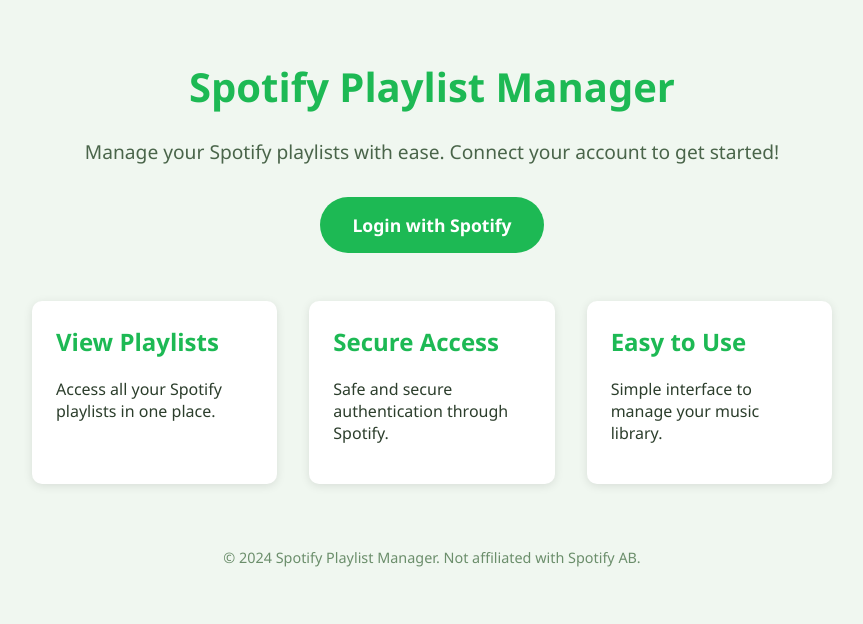
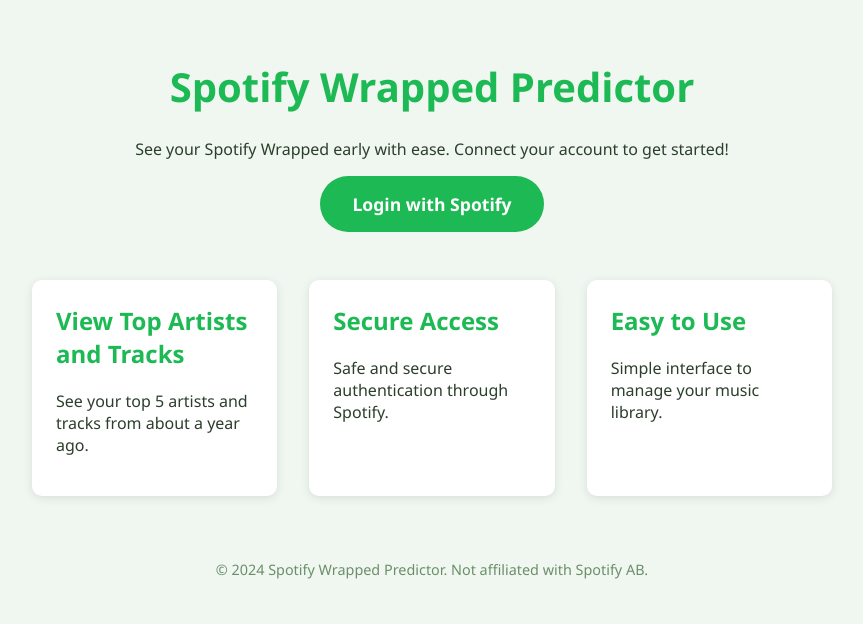
Before and after one commit to richnicky2005/Spotify-Wrapped-Predictor, a Flask app: page / in a window 1280 px wide. Shown: the top 624 px of the page, without its empty margins (208-1071 px from the left). Run offline with Flask 3, Linux system fonts and the light colour scheme.

Commit message:
HTML Layout complete

```diff
--- a/templates/homepage.html
+++ b/templates/homepage.html
@@ -3,7 +3,7 @@
   <head>
     <meta charset="UTF-8" />
     <meta name="viewport" content="width=device-width, initial-scale=1.0" />
-    <title>Your Spotify Stats</title>
+    <title>Your Spotify Wrapped</title>
     <style>
       body {
         font-family: "Segoe UI", Tahoma, Geneva, Verdana, sans-serif;
@@ -195,6 +195,10 @@
         </div>
         {% endfor %}
       </div>
+      <footer>
+        <p>© 2024 Spotify Wrapped Predictor. Not affiliated with Spotify AB.</p>
+    </footer>
     </div>
+
   </body>
 </html>
--- a/templates/index.html
+++ b/templates/index.html
@@ -2,21 +2,20 @@
 <head>
     <meta charset="UTF-8">
     <meta name="viewport" content="width=device-width, initial-scale=1.0">
-    <title>Spotify Playlist Manager</title>
-    <link rel="stylesheet" href="{{ url_for('static', filename='styles.css') }}">
-    <link rel="shortcut icon" href="../favicon.ico" type="image/x-icon">
-    <link rel="icon" href="../favicon.ico" type="image/x-icon">
+    <title>Spotify Wrapped Predictor</title>
+    <link rel="stylesheet" href="/static/styles.css">
+    <link rel="shortcut icon" href="/favicon.ico" type="image/x-icon">
+    <link rel="icon" href="/favicon.ico" type="image/x-icon">
 </head>
 <body>
     <div class="container">
-        <h1>Spotify Playlist Manager</h1>
-        <p class="description">Manage your Spotify playlists with ease. Connect your account to get started!</p>
+        <h1>Spotify Wrapped Predictor</h1>See your Spotify Wrapped early with ease. Connect your account to get started!</p>
         <a href="/login" class="login-button">Login with Spotify</a>
 
         <div class="features">
             <div class="feature">
-                <h2>View Playlists</h2>
-                <p>Access all your Spotify playlists in one place.</p>
+                <h2>View Top Artists and Tracks</h2>
+                <p>See your top 5 artists and tracks from about a year ago.</p>
             </div>
             <div class="feature">
                 <h2>Secure Access</h2>
@@ -29,7 +28,7 @@
         </div>
 
         <footer>
-            <p>© 2024 Spotify Playlist Manager. Not affiliated with Spotify AB.</p>
+            <p>© 2024 Spotify Wrapped Predictor. Not affiliated with Spotify AB.</p>
         </footer>
     </div>
 </body>
```
